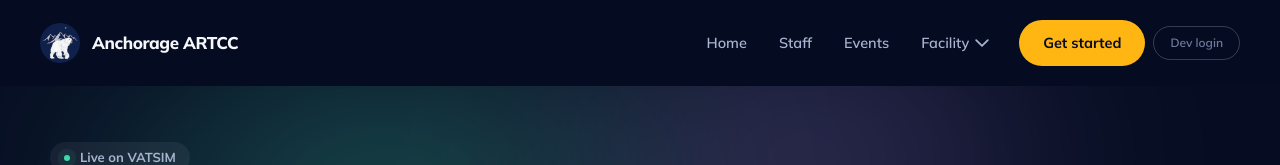
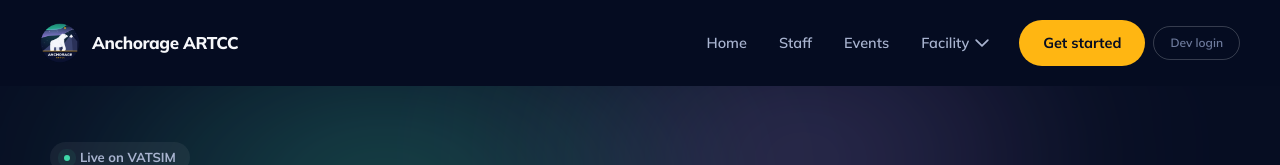
Before and after one commit to VATUSA/zan, a React (Vite) app in the folder site/: page / in a window 1280 px wide. Shown: the top 165 px of the page. Built offline with nearby package versions, Linux system fonts and the light colour scheme; no server answers.

Commit message:
added new logo

```diff
--- a/site/src/components/Navbar.jsx
+++ b/site/src/components/Navbar.jsx
@@ -16,7 +16,7 @@ function Navbar() {
     <header className="sticky top-0 z-40 bg-navy/80 backdrop-blur-xl">
       <div className="flex flex-wrap items-center gap-4 px-6 sm:px-10 py-5">
         <Link to="/" className="flex items-center gap-3">
-          <img src="/logo-no-text.png" alt="Anchorage ARTCC" className="w-10 h-10" />
+          <img src="/ZAN-ARTCC-logo-hires.png" alt="Anchorage ARTCC" className="w-10 h-10" />
           <span className="font-extrabold text-base sm:text-[17px] tracking-tight whitespace-nowrap">Anchorage ARTCC</span>
         </Link>
 
```
Also changed, not shown: site/public/ZAN-ARTCC-logo-hires.png (added), site/public/logo-no-text.png (deleted).
